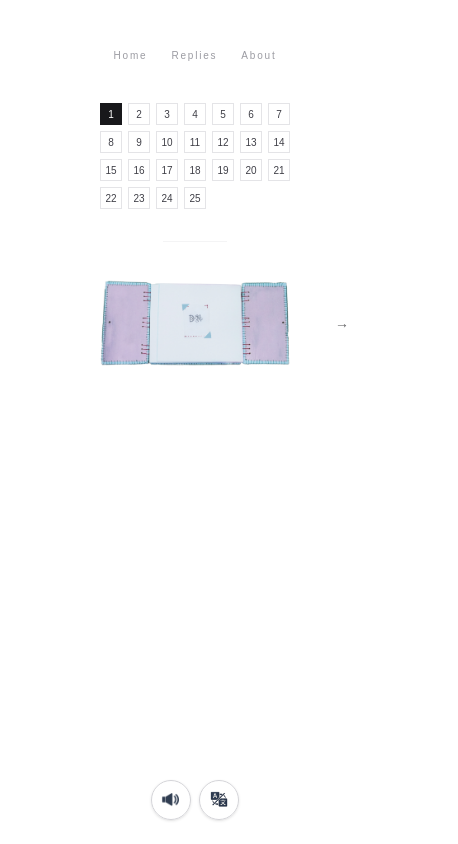
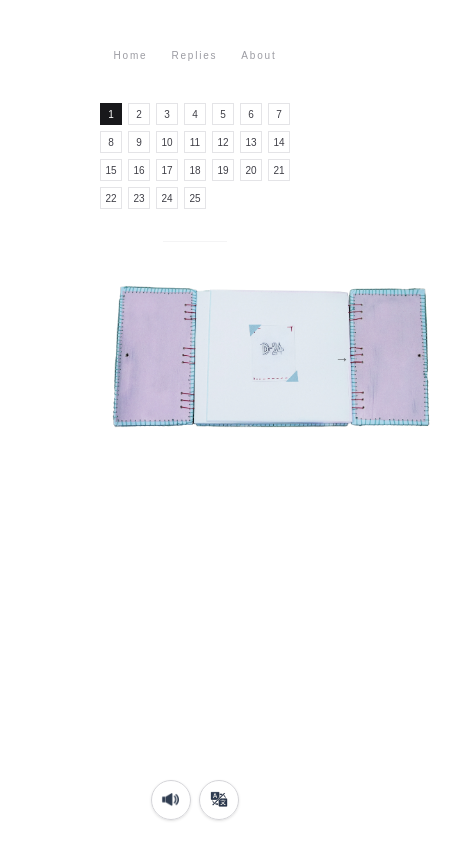
Before and after one commit to ssomakim/advented-calendar, a Next.js app: page /book in a window 390 px wide. Shown: the whole page, 458 px wide, since content can reach past the window. Built offline with nearby package versions, Linux system fonts and the light colour scheme.

Commit message:
fix: enlarge 00.jpg on mobile

```diff
--- a/app/book/page.tsx
+++ b/app/book/page.tsx
@@ -198,11 +198,10 @@ function BookPageInner() {
                       key={currentImage}
                       src={currentImage}
                       alt={`image ${imgIndex + 1}`}
-                      className={`mx-auto h-auto w-full ${isIntroImage
-                        ? "max-w-[96vw] sm:max-w-[820px] lg:max-w-[920px]"
-                        : "max-w-[420px]"
-                        } ${fadeIn ? "opacity-100" : "opacity-0"
-                        } transition-opacity duration-300`}
+                      className={`mx-auto h-auto ${isIntroImage
+                          ? "w-[96vw] max-w-none sm:w-full sm:max-w-[820px] lg:max-w-[920px]"
+                          : "w-full max-w-[420px]"
+                        } ${fadeIn ? "opacity-100" : "opacity-0"} transition-opacity duration-300`}
                     />
                   ) : (
                     <div className="border border-zinc-100 py-16 text-sm text-zinc-600">
```
